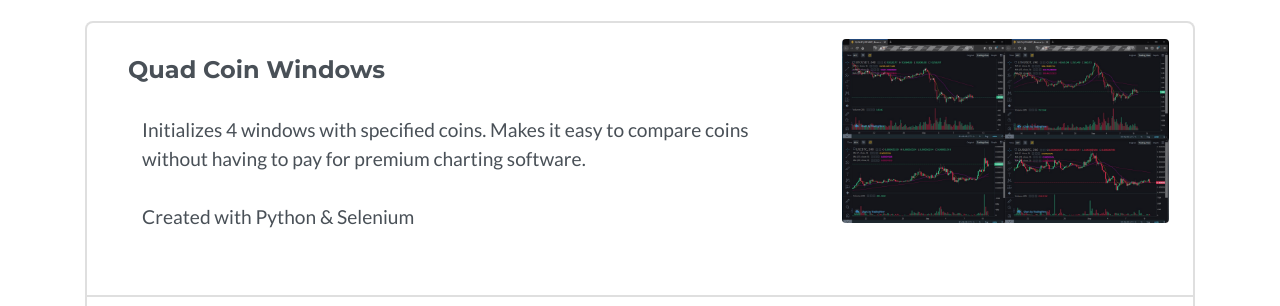
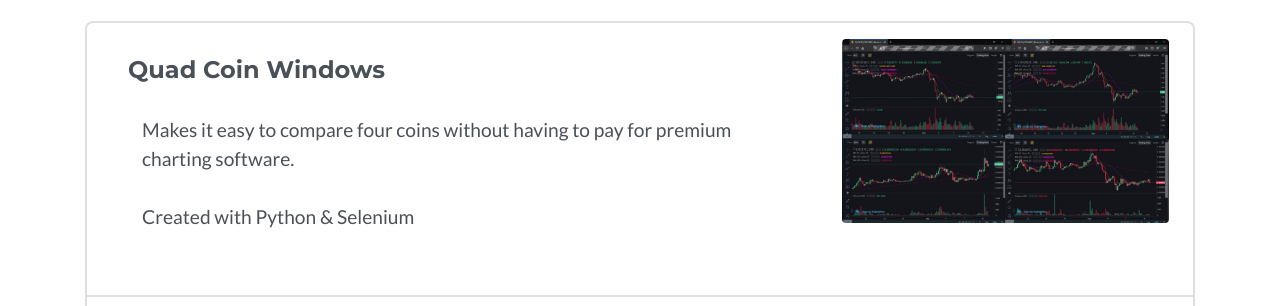
Before and after one commit to alexvobo/Portfolio, a website with bundled scripts: page index.html in a window 1280 px wide. Shown: the part 1836-2142 px from the top of the page. Built offline with nearby package versions, Linux system fonts and the light colour scheme; no server answers; grey boxes are pictures that could not be loaded; files whose address does not match are found by name.

Commit message:
Fixed wording with quadcoinwindows proj description

```diff
--- a/index.html
+++ b/index.html
@@ -190,8 +190,8 @@
                             <div class="col-12 col-md-8">
                                 <h4 class="portfoliotitle">Quad Coin Windows</h4>
                                 <br>
-                                <p class="portfoliotext">Initializes 4 windows with specified coins. Makes it easy to
-                                    compare coins without having to pay for premium charting software.
+                                <p class="portfoliotext">Makes it easy to
+                                    compare four coins without having to pay for premium charting software.
                                     <br><br> Created with Python & Selenium</p>
                             </div>
                             <div class="col-12 col-md-4"><img
```
